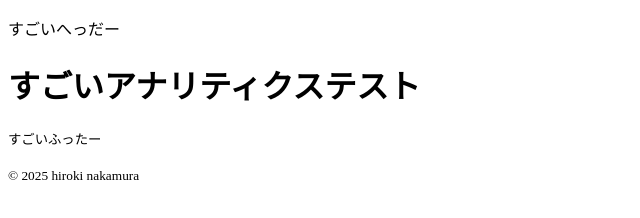
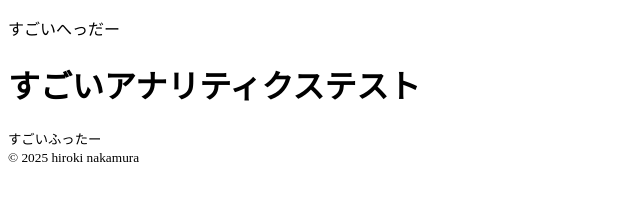
Before and after one commit to sironadesign/ga4test, a plain HTML site: page index.html in a window 1280 px wide. Shown: the whole page, without its empty margins (0-640 px from the left). Drawn offline with Linux system fonts and the light colour scheme.

Commit message:
Update index.html

```diff
--- a/index.html
+++ b/index.html
@@ -23,7 +23,7 @@
   <h1>すごいアナリティクステスト</h1>
   <div></div>
   <footer>
-    <small>すごいふったー<br><br> &copy; 2025 hiroki nakamura</small>
+    <small>すごいふったー<br> &copy; 2025 hiroki nakamura</small>
   </footer>
 </body>
 
```
